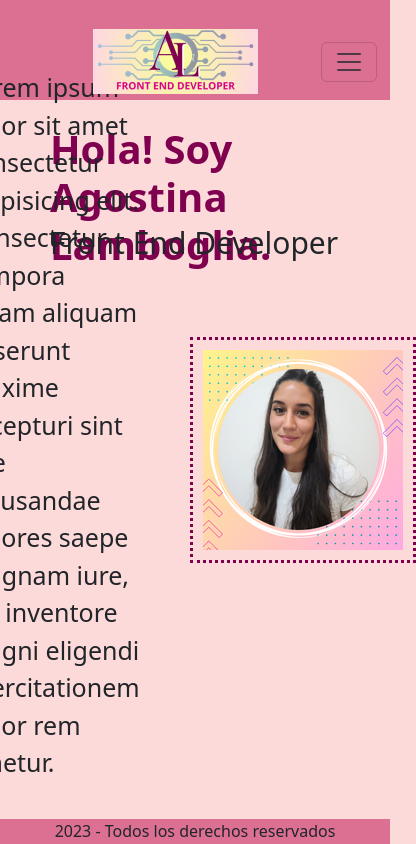
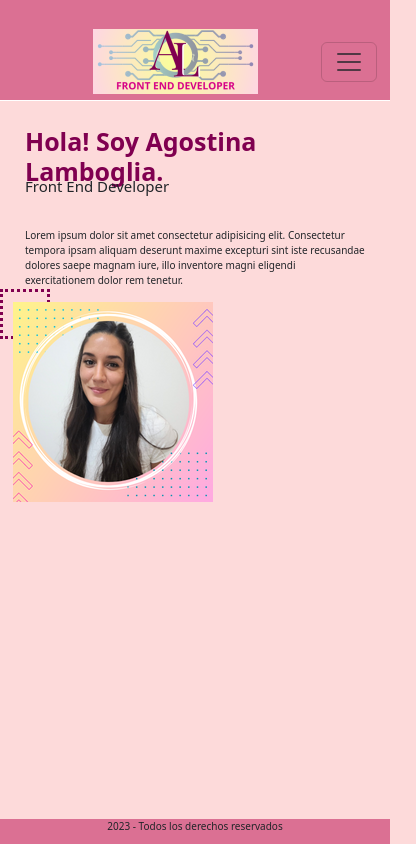
Before and after one commit to agostinalamboglia/PreEntrega2, a plain HTML site: page index.html in a window 390 px wide. Shown: the whole page, 416 px wide, since content can reach past the window. Drawn offline with nearby package versions, Linux system fonts and the light colour scheme.

Commit message:
MQ de home y about, falta acomodar img en home

```diff
--- a/css/main.css
+++ b/css/main.css
@@ -212,3 +212,43 @@ main .contactp{
     font-size: 16px;
     margin: 0;
 }
+
+/*MQ mobile INDEX y ABOUT ME*/
+@media (max-width: 480px){
+    /**/
+    .home .indexh1{
+        font-size: 25px;
+        margin: 1px 25px;
+    }
+    .home .indexh2{
+        font-size: 15px;
+        margin: 1px 25px;
+    }
+    .home .parrafoindex{
+        font-size: 10px;
+        margin: 1px 25px;
+    }
+    .home .imgHome{
+        width: 50px;
+        height: 50px;
+    }
+    .home .contentMainHome{
+        display: inline;
+        justify-content: center;
+    }
+
+    footer{
+        font-size: 10px;
+    }
+
+    /*ABOUT ME*/
+    .mainAbout .abouth1{
+        font-size: 25px;
+        margin: 1px 25px;
+    }
+
+    .mainAbout .aboutP{
+        font-size: 10px;
+        margin: 20px 25px;
+    }
+}
```
